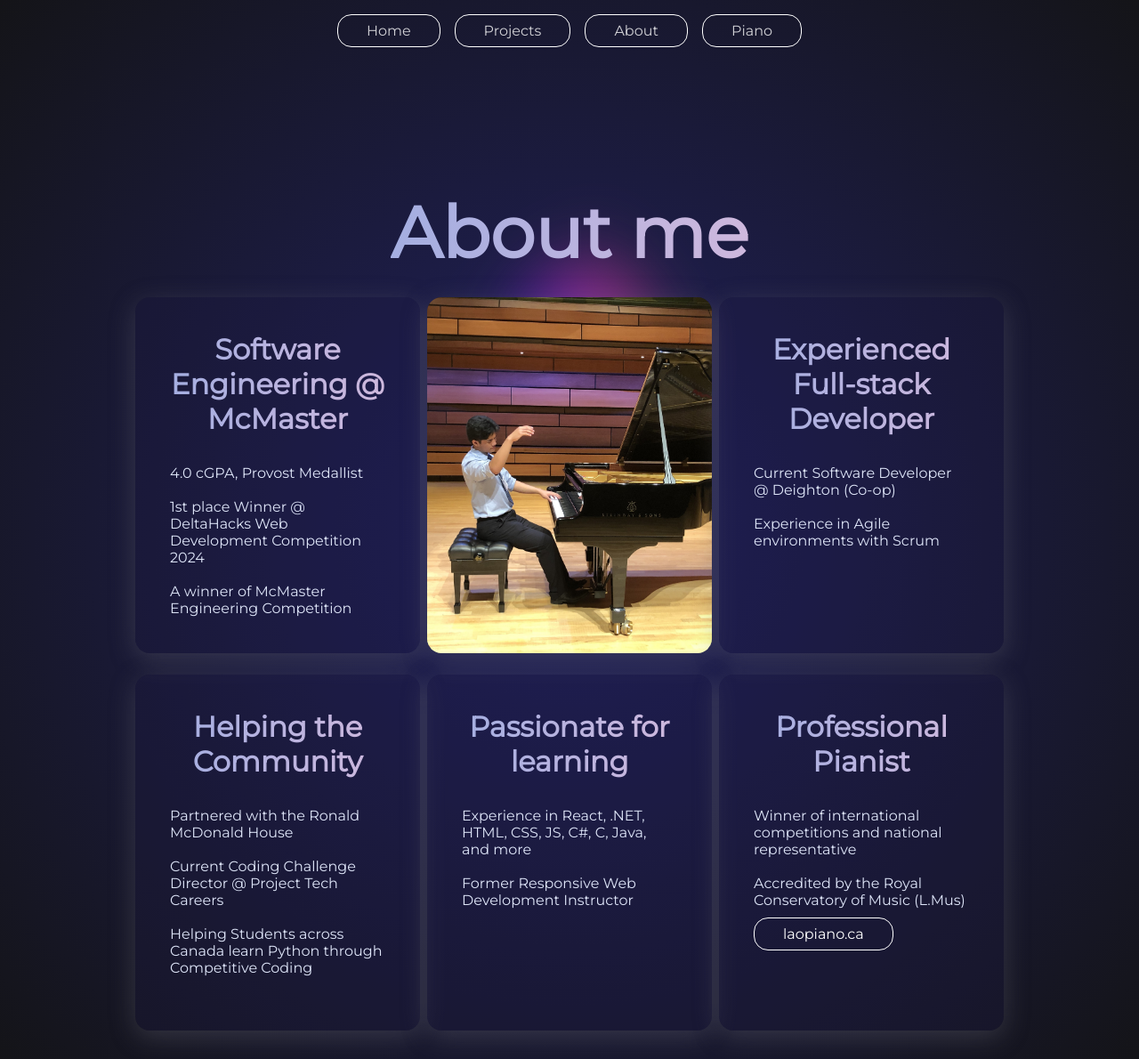
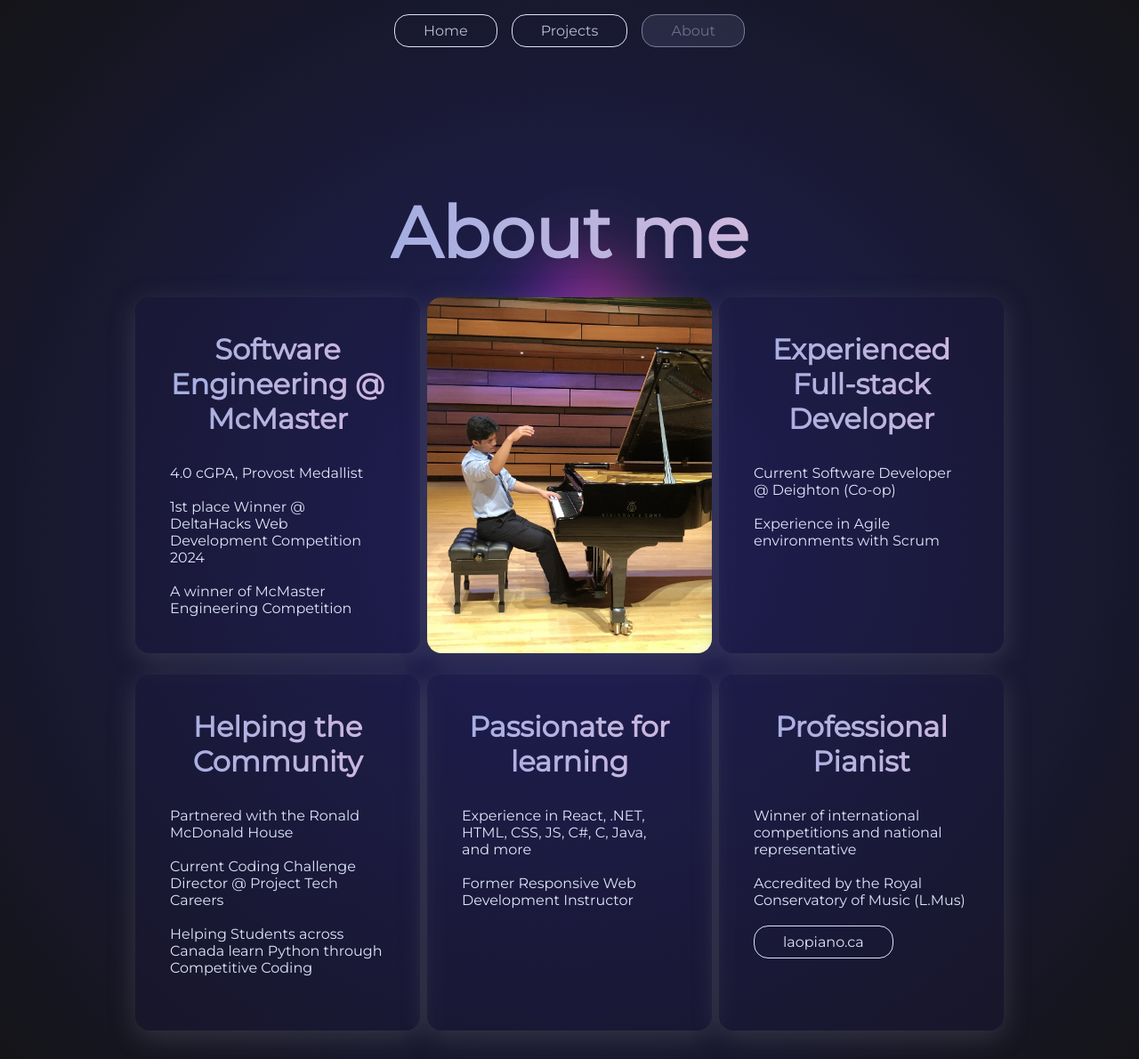
Before and after one commit to aidanlao/aidanlaosite, a Next.js app: page /about in a window 1280 px wide. Shown: the whole page at 89% size. Built offline with nearby package versions, Linux system fonts and the light colour scheme; a web font is replaced by a local one.

Commit message:
removed piano link, and added link active visuals

```diff
--- a/src/app/about/page.js
+++ b/src/app/about/page.js
@@ -7,7 +7,7 @@ export const metadata = {
 export default function Page() {
     return (
         <div className="homepage">
-            <Navbar></Navbar>
+            <Navbar number={2}></Navbar>
             <div className="spinning"></div>
             <div id="about" className="about">
                 <h1>About me</h1>
--- a/src/app/globals.css
+++ b/src/app/globals.css
@@ -4,7 +4,7 @@
 }
 * {
   margin: 0;
-  color: rgba(255, 255, 255, 0.8);
+  color: #dee5f8cf;
   padding: 0;
   font-family: 'Montserrat', sans-serif;
 }
@@ -110,7 +110,7 @@ background: radial-gradient(circle, rgba(33,33,95,1) 0%, rgba(20,20,24,1) 100%);
   gap: 1em;
 }
 .navbar > a {
-  border: 1px solid white;
+  border: 1px solid #dee5f8;
   border-radius: 1em;
   padding: 0.5em 2em;
   transition: 0.5s;
@@ -195,7 +195,7 @@ background: radial-gradient(circle, rgba(33,33,95,1) 0%, rgba(20,20,24,1) 100%);
   max-width: 20em;
   background-color: rgba(30, 25, 66, 0.249);
    border-radius: 1em;
-  color: white;
+  color: #dee5f8;
   border: 7px solid transparent;
   box-sizing: border-box;
   padding: 2em;
@@ -261,11 +261,18 @@ background: radial-gradient(circle, rgba(33,33,95,1) 0%, rgba(20,20,24,1) 100%);
 
 
 .link {
-  border: 1px solid white;
+  border: 1px solid #dee5f8;
   border-radius: 1em;
   padding: 0.5em 2em;
   transition: 0.5s;
-  color: white;
+  color: #dee5f8;
+  display: inline-block;
+}
+.active {
+  opacity:  0.5;
+  pointer-events: none;
+  cursor: default;
+  background-color: #646c8d6e;
 }
 .link:hover {
   transform: scale(1.1);
--- a/src/app/projects/page.js
+++ b/src/app/projects/page.js
@@ -8,7 +8,7 @@ export default function Page() {
     return (
         <>
             <div className="homepage projects">
-                <Navbar></Navbar>
+                <Navbar number={1}></Navbar>
                 <div className="projectList">
                     <div className="project">
                         <h1>CareLink</h1>
--- a/src/components/Homepage.js
+++ b/src/components/Homepage.js
@@ -89,7 +89,7 @@ const Homepage = () => {
       </div>
       <div className="navigation">
         <p>Software Developer studying at McMaster University. Full-stack and AI focused.</p>
-        <Navbar />
+        <Navbar number={0} />
         <p style={{ paddingTop: "3em" }}>  website by aidan lao  </p>
         <p>laoa6@mcmaster.ca</p>
       </div>
--- a/src/components/Navbar.js
+++ b/src/components/Navbar.js
@@ -1,11 +1,12 @@
 import Link from "next/link";
-const Navbar = () => {
+const Navbar = ({ number }) => {
+    let classes = ["","",""];
+    classes[number] = "active";
     return(
     <div className="navbar">
-    <Link href="/">Home</Link>
-    <Link href="/projects">Projects</Link>
-    <Link href="/about">About</Link>
-    <Link href="https://laopiano.ca">Piano</Link>
+    <Link className={classes[0]} href="/">Home</Link>
+    <Link className={classes[1]} href="/projects">Projects</Link>
+    <Link className={classes[2]} href="/about">About</Link>
     </div>
     )
 }
```
